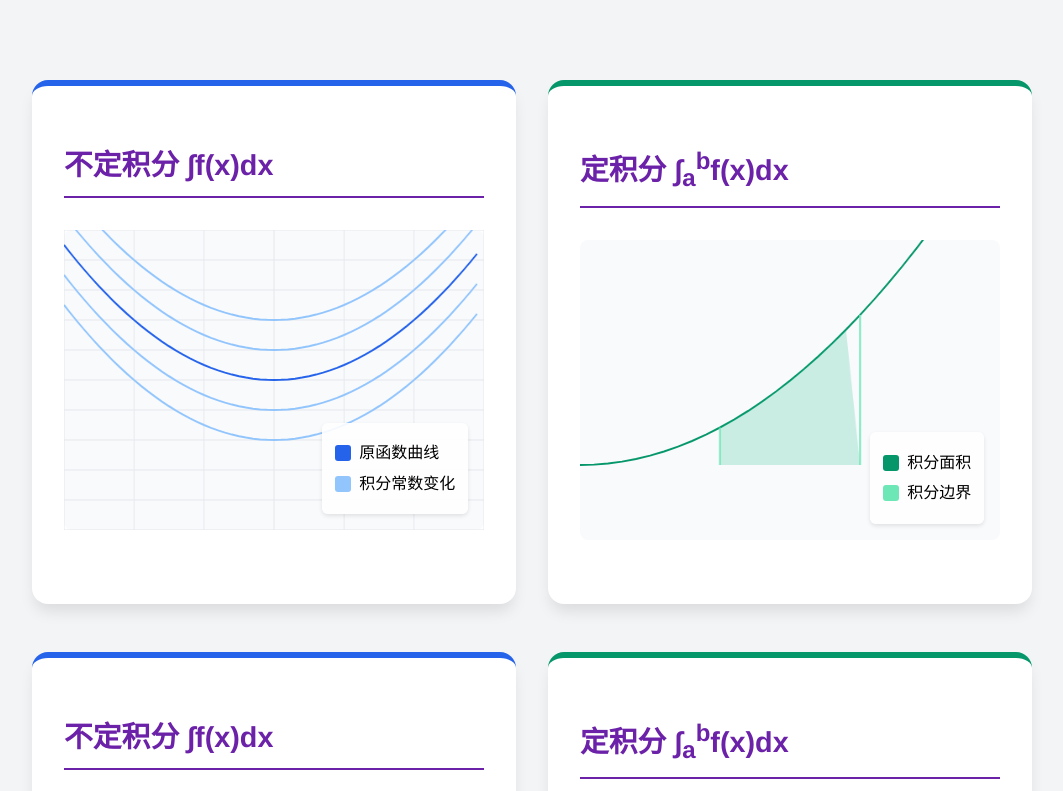
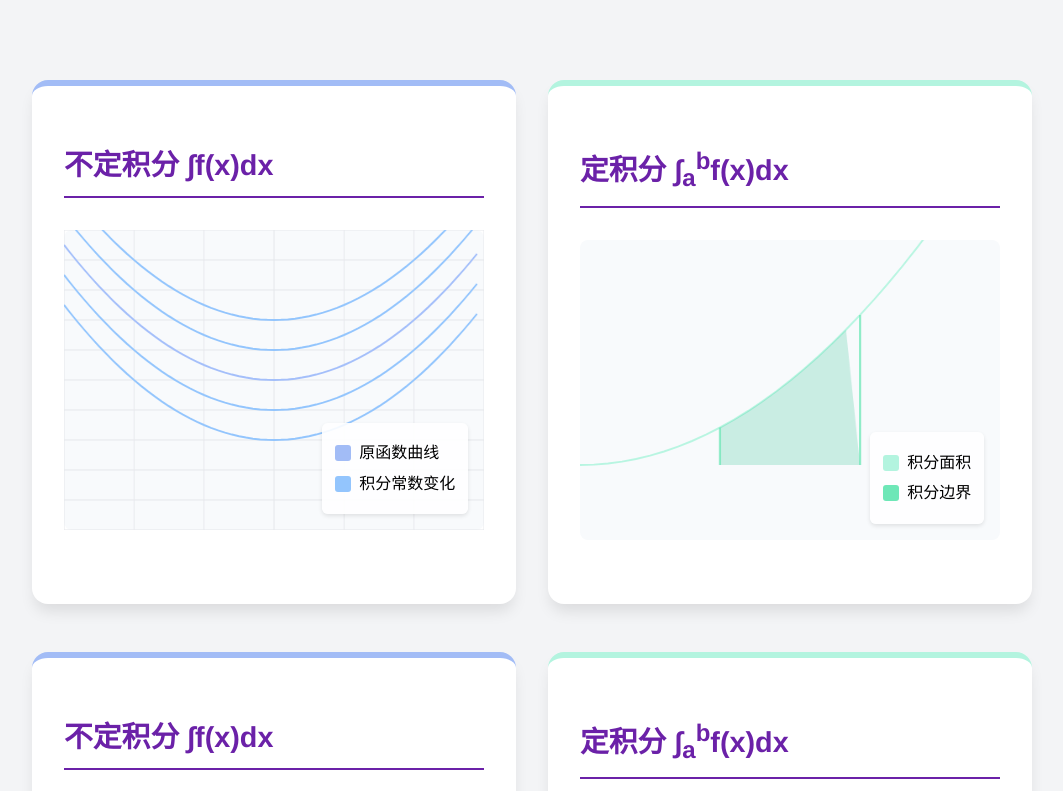
Before and after one commit to owelsheng/math, a plain HTML site: page index.html in a window 1280 px wide. Shown: the top 791 px of the page, without its empty margins (108-1171 px from the left). Drawn offline with nearby package versions, Linux system fonts and the light colour scheme.

Commit message:
Update index.html

```diff
--- a/index.html
+++ b/index.html
@@ -8,8 +8,8 @@
     <script id="MathJax-script" async src="https://cdn.jsdelivr.net/npm/mathjax@3/es5/tex-mml-chtml.js"></script>
     <style>
         :root {
-            --indefinite-color: #2563eb;
-            --definite-color: #059669;
+            --indefinite-color: #a4bffa;
+            --definite-color: #b8f5e1;
             --accent-color: #6b21a8;
             --grid-color: #e5e7eb;
         }
@@ -260,8 +260,8 @@
     <script id="MathJax-script" async src="https://cdn.jsdelivr.net/npm/mathjax@3/es5/tex-mml-chtml.js"></script>
     <style>
         :root {
-            --indefinite-color: #2563eb;
-            --definite-color: #059669;
+            --indefinite-color: #a2bcf6;
+            --definite-color: #b3f4df;
             --accent-color: #6b21a8;
         }
 
```
